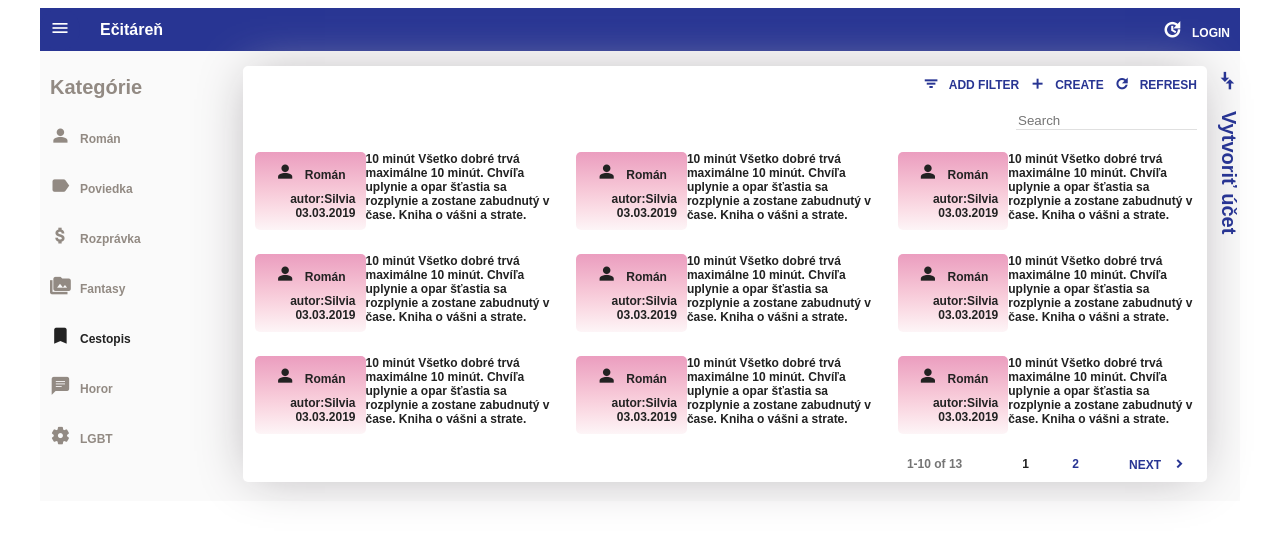
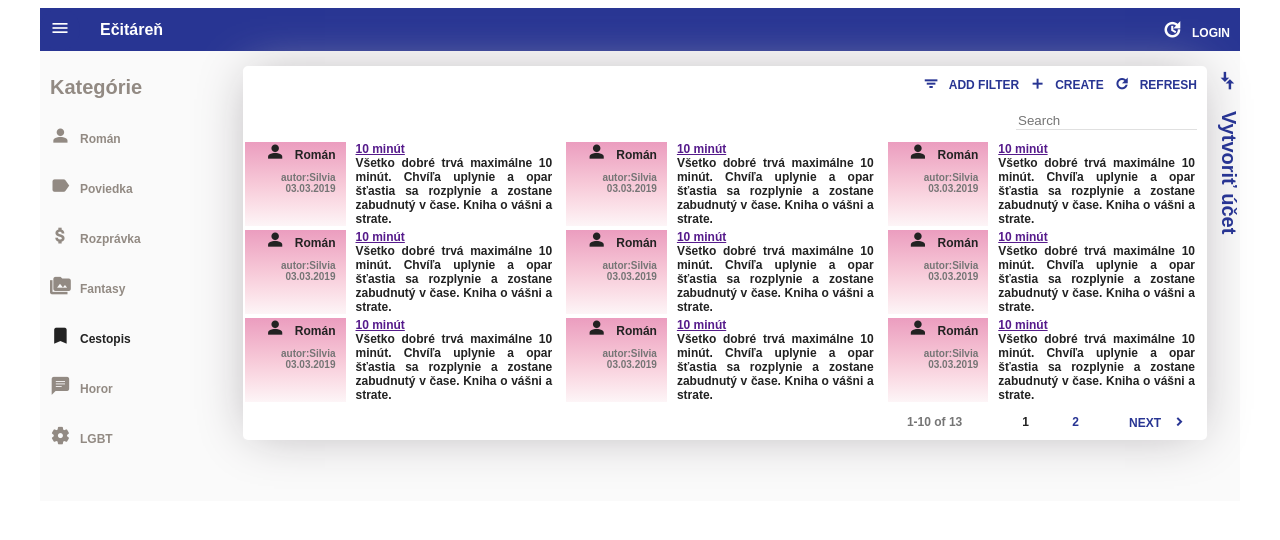
Before and after one commit to barborapaulickova/ecitaren, a plain HTML site: page index.html in a window 1280 px wide. Drawn offline with Linux system fonts and the light colour scheme.

Commit message:
Add files via upload

```diff
--- a/index.html
+++ b/index.html
@@ -80,7 +80,7 @@
                             <span class="creation-date">03.03.2019</span>
                         </div>
                         <div class="book-title">
-                            <span class="book-name">10 minút</span>
+                            <a class="book-name" href="">10 minút</a>
                             <span class="book-description">Všetko dobré trvá maximálne 10 minút. Chvíľa uplynie a opar šťastia sa rozplynie a zostane zabudnutý v čase. Kniha o vášni a strate.</span>
                         </div>
                     </div>
@@ -91,7 +91,7 @@
                             <span class="creation-date">03.03.2019</span>
                         </div>
                         <div class="book-title">
-                            <span class="book-name">10 minút</span>
+                            <a class="book-name" href="">10 minút</a>
                             <span class="book-description">Všetko dobré trvá maximálne 10 minút. Chvíľa uplynie a opar šťastia sa rozplynie a zostane zabudnutý v čase. Kniha o vášni a strate.</span>
                         </div>
                     </div>
@@ -102,7 +102,7 @@
                             <span class="creation-date">03.03.2019</span>
                         </div>
                         <div class="book-title">
-                            <span class="book-name">10 minút</span>
+                            <a class="book-name" href="">10 minút</a>
                             <span class="book-description">Všetko dobré trvá maximálne 10 minút. Chvíľa uplynie a opar šťastia sa rozplynie a zostane zabudnutý v čase. Kniha o vášni a strate.</span>
                         </div>
                     </div>
@@ -113,7 +113,7 @@
                             <span class="creation-date">03.03.2019</span>
                         </div>
                         <div class="book-title">
-                            <span class="book-name">10 minút</span>
+                            <a class="book-name" href="">10 minút</a>
                             <span class="book-description">Všetko dobré trvá maximálne 10 minút. Chvíľa uplynie a opar šťastia sa rozplynie a zostane zabudnutý v čase. Kniha o vášni a strate.</span>
                         </div>
                     </div>
@@ -124,7 +124,7 @@
                             <span class="creation-date">03.03.2019</span>
                         </div>
                         <div class="book-title">
-                            <span class="book-name">10 minút</span>
+                            <a class="book-name" href="">10 minút</a>
                             <span class="book-description">Všetko dobré trvá maximálne 10 minút. Chvíľa uplynie a opar šťastia sa rozplynie a zostane zabudnutý v čase. Kniha o vášni a strate.</span>
                         </div>
                     </div>
@@ -135,7 +135,7 @@
                             <span class="creation-date">03.03.2019</span>
                         </div>
                         <div class="book-title">
-                            <span class="book-name">10 minút</span>
+                            <a class="book-name" href="">10 minút</a>
                             <span class="book-description">Všetko dobré trvá maximálne 10 minút. Chvíľa uplynie a opar šťastia sa rozplynie a zostane zabudnutý v čase. Kniha o vášni a strate.</span>
                         </div>
                     </div>
@@ -146,7 +146,7 @@
                             <span class="creation-date">03.03.2019</span>
                         </div>
                         <div class="book-title">
-                            <span class="book-name">10 minút</span>
+                            <a class="book-name" href="">10 minút</a>
                             <span class="book-description">Všetko dobré trvá maximálne 10 minút. Chvíľa uplynie a opar šťastia sa rozplynie a zostane zabudnutý v čase. Kniha o vášni a strate.</span>
                         </div>
                     </div>
@@ -157,7 +157,7 @@
                             <span class="creation-date">03.03.2019</span>
                         </div>
                         <div class="book-title">
-                            <span class="book-name">10 minút</span>
+                            <a class="book-name" href="">10 minút</a>
                             <span class="book-description">Všetko dobré trvá maximálne 10 minút. Chvíľa uplynie a opar šťastia sa rozplynie a zostane zabudnutý v čase. Kniha o vášni a strate.</span>
                         </div>
                     </div>
@@ -168,15 +168,15 @@
                             <span class="creation-date">03.03.2019</span>
                         </div>
                         <div class="book-title">
-                            <span class="book-name">10 minút</span>
+                            <a class="book-name" href="">10 minút</a>
                             <span class="book-description">Všetko dobré trvá maximálne 10 minút. Chvíľa uplynie a opar šťastia sa rozplynie a zostane zabudnutý v čase. Kniha o vášni a strate.</span>
-                        </div>
                         </div>
                     </div>
                     <div class="table-footer">
                         <div class="total-rows">1-10 of 13</div>
                         <div class="total-pages">1 <span class="active-page">2</span></div>
                         <div class="next"></div>
+                    </div>
                 </div>
             </div>
             <div class="registration">
--- a/list.scss
+++ b/list.scss
@@ -275,23 +275,18 @@
             display: flex;
             margin: 2px;
             flex: 1 30%;
-            padding: $padding-basic;
 
             .book-info {
                 background-image: linear-gradient(to bottom, #eb9dbf, #f1b3cb, #f7c9d8, #fbdfe7, #fdf5f7);
                 color: $gray-dark;
                 display: flex;
                 flex-direction: column;
-                border-radius: 5px;
                 text-align: -webkit-right;
                 padding: 0 10px 10px 0;
 
                 .book-category {
-                    flex: 1 100%;
-
                     border-radius: 5px;
-
-                    padding: $padding-basic;
+                    padding: 0 0 10px 10px;
 
                     &:before {
                         @include mat-icon;
@@ -300,12 +295,28 @@
                 }
 
                 .book-author {
-                    flex: 1 30%;
+                    font-size: $font-xs-size;
+                    color: $gray-medium;
 
                     &:before {
                         content: 'autor:';
                     }
                 }
+
+                .creation-date {
+                    font-size: $font-xs-size;
+                    color: $gray-medium;
+                }
+            }
+            .book-title {
+                display: flex;
+                flex-direction: column;
+                text-align: justify;
+                padding: 0 $padding-basic;
+
+                .book-name {
+
+                }
             }
         }
     }
```
Also changed, not shown: style.css, 1 other file. Lines whose indentation alone changed are shown as unchanged.
